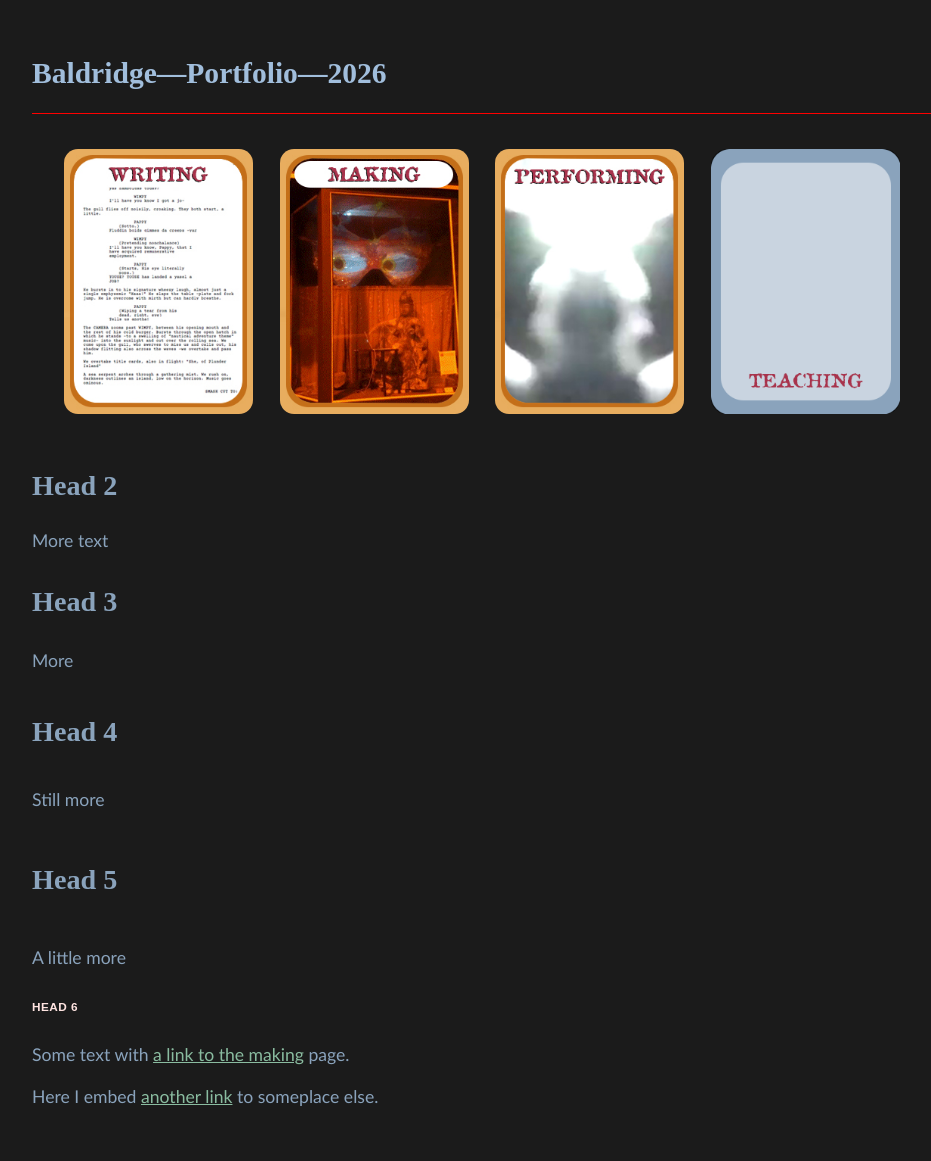
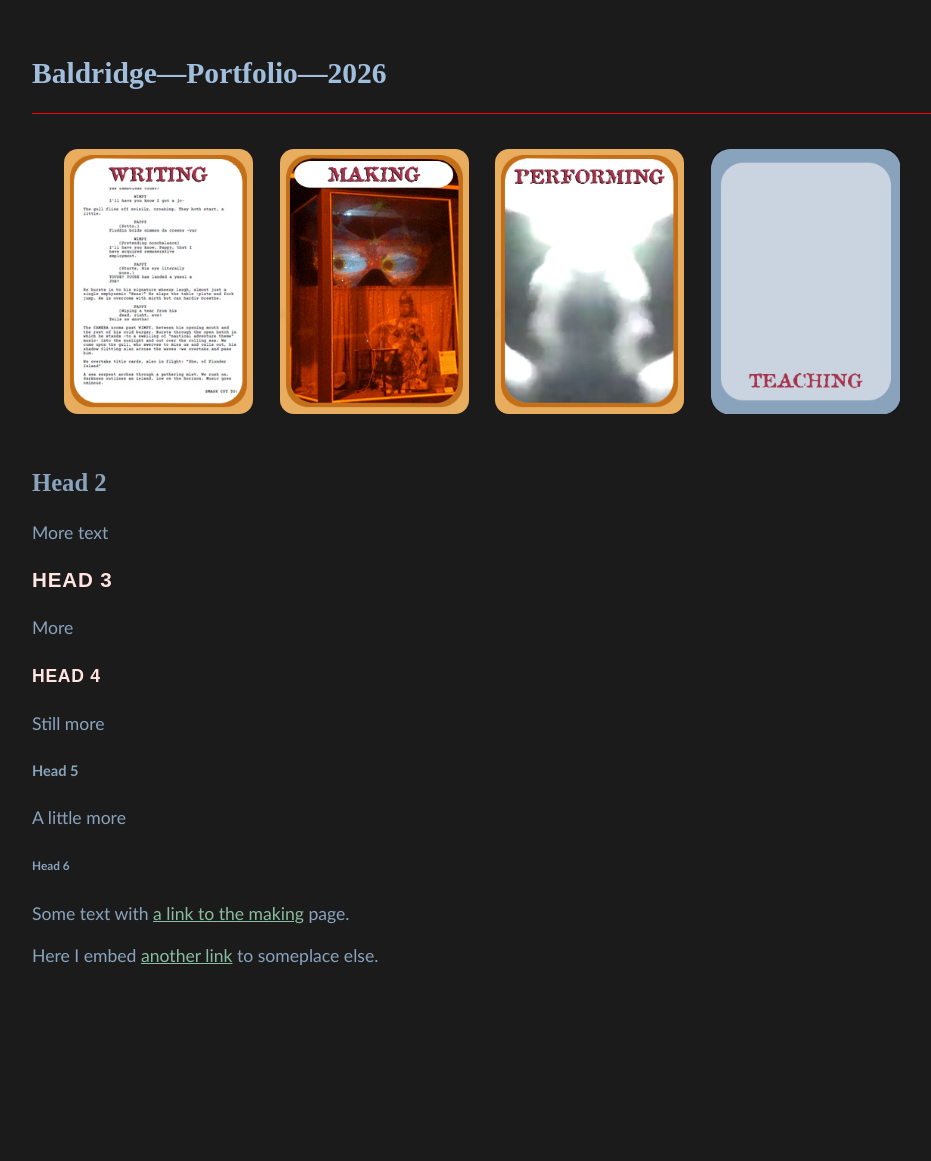
Before and after one commit to Interactimation/portfolio, a Jekyll site: the page built from index.md, in a window 1280 px wide. Shown: the whole page, without its empty margins (158-1089 px from the left). Built offline with Jekyll 4.4.1, drawn with Linux system fonts in a browser that asks for light colours; after the commit the page ends 1021 px from its top, so only the background shows below that.

Commit message:
css header sized correction

```diff
--- a/assets/custom.css
+++ b/assets/custom.css
@@ -43,13 +43,26 @@ del {
 }
 
 /* headings 1–5 share font */
-.markdown-body h1 {font-size: 160%;font-family: "Times New Roman", Times, serif;}
-.markdown-body h2,
+.markdown-body h1 {font-size: 160%; font-family: "Times New Roman", Times, serif;}
+.markdown-body h2 {font-size: 140%; font-family: "Times New Roman", Times, serif;}
 .markdown-body h3,
 .markdown-body h4,
-.markdown-body h5 {
-  font-size: 160%;
-  font-family: "Times New Roman", Times, serif;
+.markdown-body h5
+
+
+/* h6 as HOME link */
+.markdown-body h6 {
+  font-family: Arial, Helvetica, sans-serif;
+  color: #ffe4e1 !important;
+  font-weight: 600;
+  letter-spacing: 0.04em;
+  text-transform: uppercase;
+}
+
+.markdown-body h6 a,
+.markdown-body h6 a:hover,
+.markdown-body h6 a:visited {
+  color: #ffe4e1;
 }
 
 /* kill underline rules on h1/h2 */
@@ -80,21 +93,6 @@ del {
   height: 0.3px;
   background-color: #FF0000;
   border: none;
-}
-
-/* h6 as HOME link */
-.markdown-body h6 {
-  font-family: Arial, Helvetica, sans-serif;
-  color: #ffe4e1 !important;
-  font-weight: 600;
-  letter-spacing: 0.04em;
-  text-transform: uppercase;
-}
-
-.markdown-body h6 a,
-.markdown-body h6 a:hover,
-.markdown-body h6 a:visited {
-  color: #ffe4e1;
 }
 
 /* card layout for image gallery */
```
